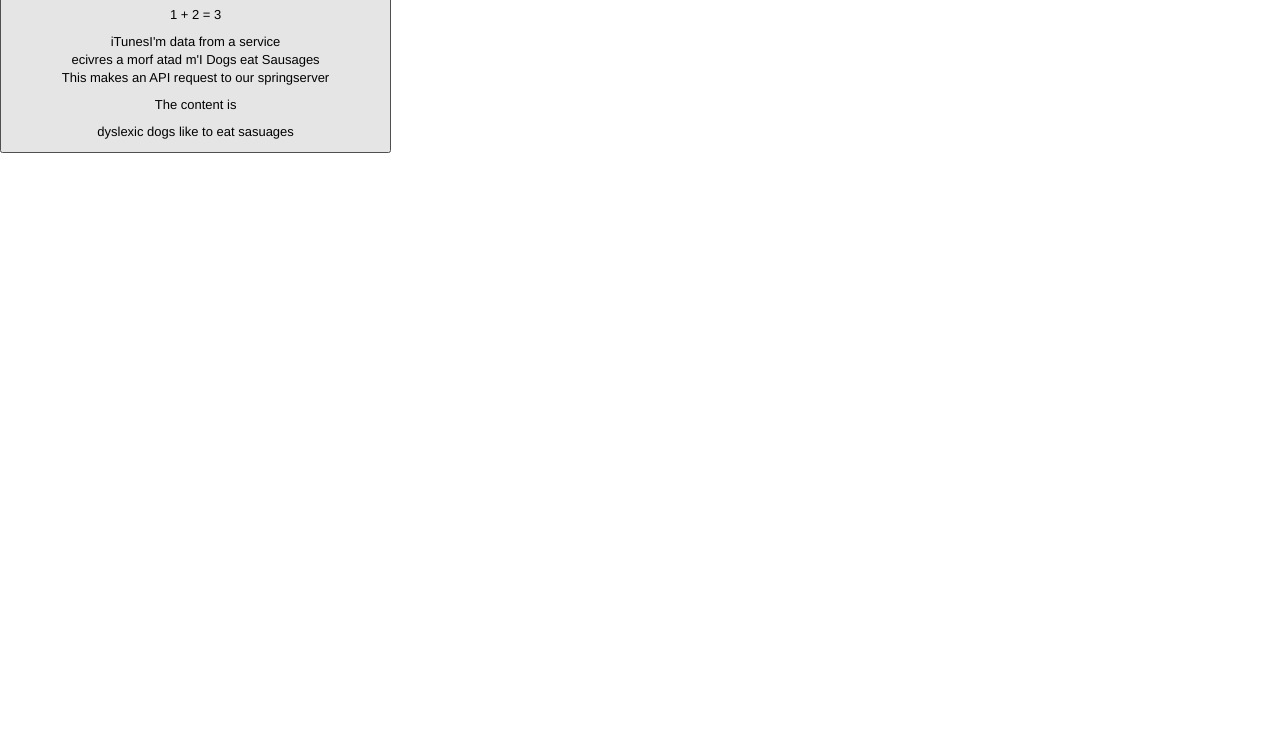
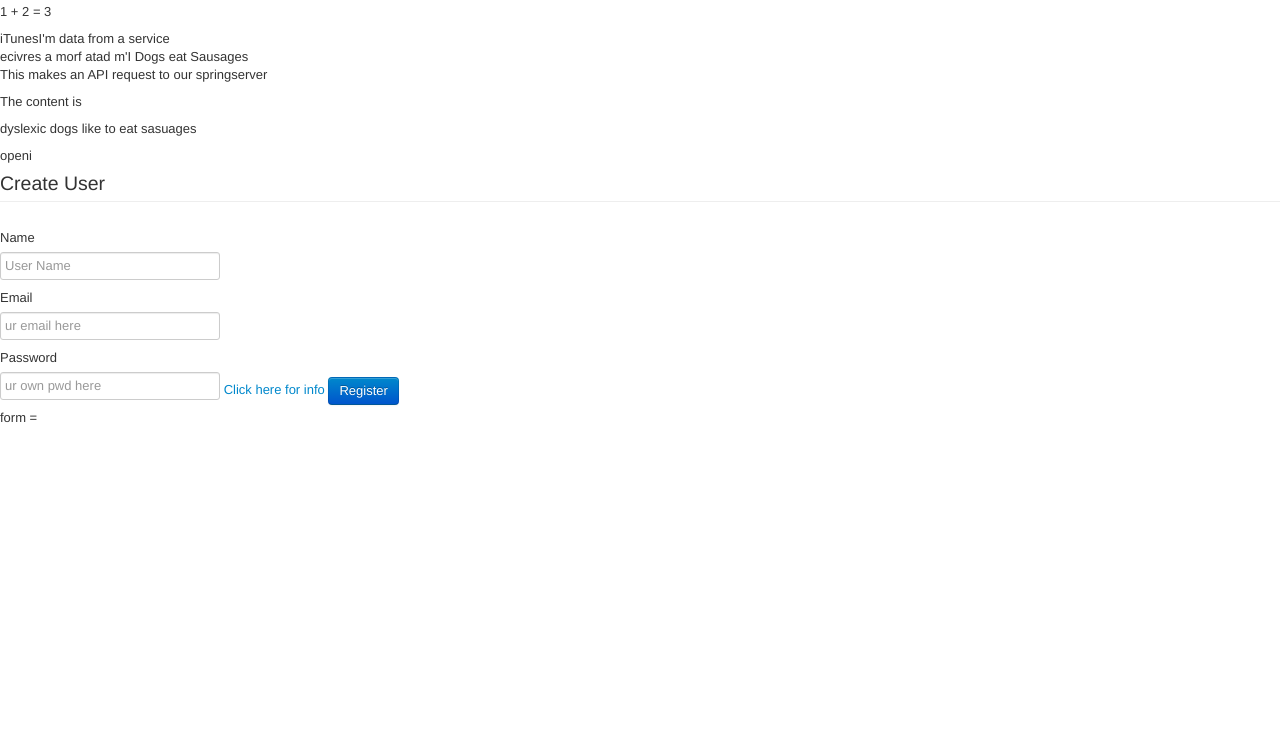
Before and after one commit to ipolding/angular-app, a website: page app/index.html in a window 1280 px wide. Shown: the part 60-800 px from the top of the page. Drawn offline with nearby package versions, Linux system fonts and the light colour scheme; no server answers.

Commit message:
Functioning json POST request. Now working on forms.

```diff
--- a/app/index.html
+++ b/app/index.html
@@ -2,13 +2,15 @@
 <html lang="en" ng-app="articleBrowser">
     <head>
       <meta charset="utf-8">
+      <meta name="viewport" content="width=device-width, initial-scale=1.0">
       <title>My HTML File</title>
       <link rel="stylesheet" href="css/app.css">
+      <!-- Bootstrap -->
         <link rel="stylesheet" href="css/bootstrap.min.css">
 
     </head>
-<nav class="navbar navbar-inverse navbar-fixed-top" role="navigation">
-<button type="button" class="navbar-toggle" data-toggle="collapse" data-target=".navbar-collapse"/>
+
+
 
 
 <body class="starter-template">
@@ -31,7 +33,7 @@ Dogs eat {{turnip}}
 
 	    <p>The content is {{greeting.content}}</p>
 
-		<p>dyslexic dogs like to eat {{text}}</p>
+		<p>dyslexic dogs like to eat {{text}}</p>openi
 
 </div>
 
@@ -52,7 +54,7 @@ $.ajax({
     contentType: 'application/json',
     mimeType: 'application/json',
     success: function(data) {
-        alert(data.id + " " + data.name);
+        console.log(data.id + " " + data.name);
     },
     error:function(data,status,er) {
         alert("error: "+data+" status: "+status+" er:"+er);
@@ -62,7 +64,22 @@ $.ajax({
 </script>
 
 
+<form ng-controller="UserController" ng-submit="createUser()">
 
+    <legend>Create User</legend>
+
+    <label>Name</label>
+    <input type="text" id="name" name="name" ng-model="user.name" placeholder="User Name">
+
+    <label>Email</label>
+    <input type="text" id="email" name="email" ng-model="user.email" placeholder="ur email here">
+
+    <label>Password</label>
+    <input type="password" id="pwd" name="pwd" ng-model="user.pwd" placeholder="ur own pwd here">
+    <a href="http://docs.angularjs.org/guide/forms">Click here for info</a>
+    <button class="btn btn-primary">Register</button>
+    <div> form = {{user | json}}
+</form>
 
 
 </body>
--- a/app/lib/myJavaScript/articleBrowser.js
+++ b/app/lib/myJavaScript/articleBrowser.js
@@ -25,8 +25,25 @@ function SecondCtrl($scope, Data){
 
 function SpringHello($scope, $http) {
   $scope.text = "sasuages";
-  $http.get('http://localhost:8080/spring-webapp/greeting').
+  $http.get('http://192.168.1.73:8080/spring-webapp/greeting').
         success(function(data) {
             $scope.greeting = data;
 			      });
 }
+
+
+function UserController($scope) {
+  $scope.master = {}
+
+  $scope.update = function(user) {
+    $scope.master = angular.copy(user);
+
+  };
+
+  $scope.reset = function() {
+    $scope.user = angular.copy($scope.master);
+
+  }
+
+
+}
```
Lines whose indentation alone changed are shown as unchanged.
